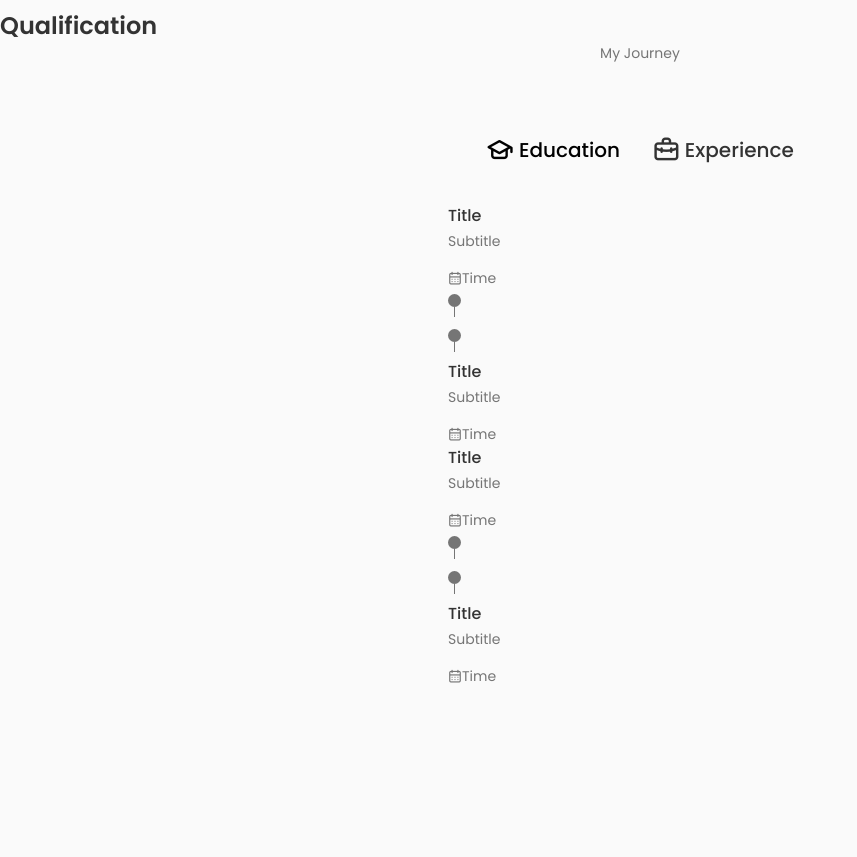
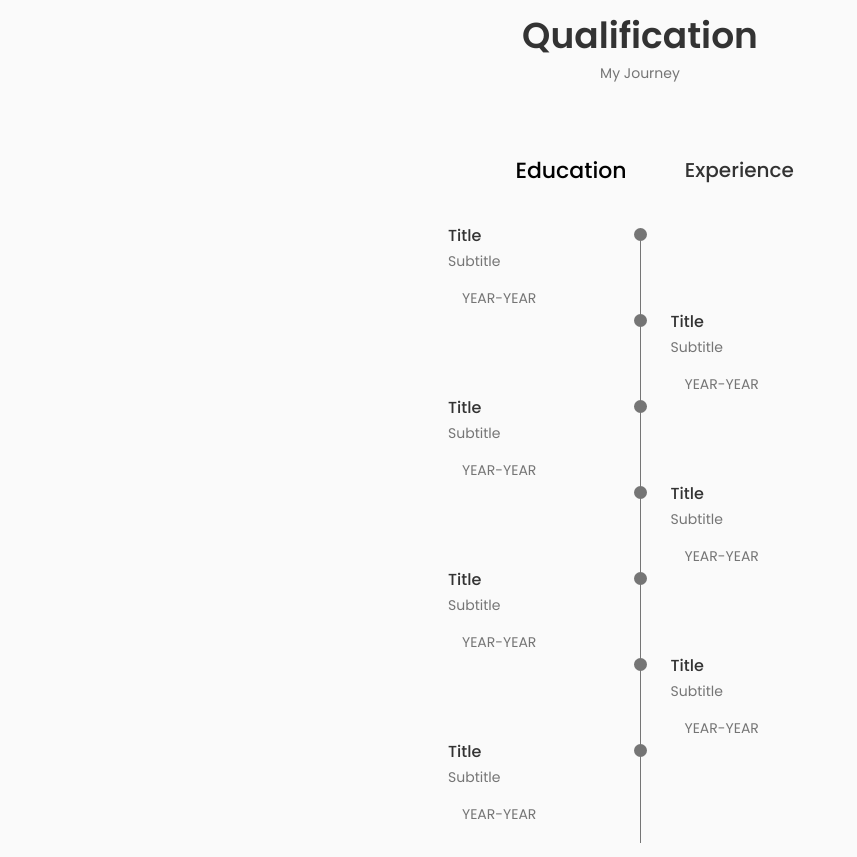
Before and after one commit to hayaman3/portfolio, a React (Create React App) app: page / in a window 1280 px wide. Shown: the part 1880-2737 px from the top of the page, without its empty margins (0-857 px from the left). Before the commit the page ends 2599 px from the top, so only its background shows below. Built offline with nearby package versions, Linux system fonts and the light colour scheme.

Commit message:
fixed Qualification component bugs

```diff
--- a/src/components/qualification/Qualification.jsx
+++ b/src/components/qualification/Qualification.jsx
@@ -4,7 +4,7 @@ import './qualification.css';
 function Qualification() {
   return (
     <section className="qualification section">
-      <h2 className="title">Qualification</h2>
+      <h2 className="section-title">Qualification</h2>
       <span className="section-subtitle">My Journey</span>
 
       <div className="qualification-container container">
@@ -13,6 +13,7 @@ function Qualification() {
             <i className="uil uil-graduation-cap qualification-icon" />
             Education
           </div>
+
           <div className="qualification-button button-flex">
             <i className="uil uil-briefcase-alt qualification-icon" />
             Experience
@@ -20,8 +21,8 @@ function Qualification() {
         </div>
 
         <div className="qualification-sections">
-          <div className="qualification-content qualification-content-active">
-            <div className="quaification-data">
+          <div className="qualification-content">
+            <div className="qualification-data">
               <div>
                 <h3 className="qualification-title">Title</h3>
                 <span className="qualification-subtitle">
@@ -29,7 +30,7 @@ function Qualification() {
                 </span>
                 <div className="qualification-calendar">
                   <i className="uil uil-calendar-alt" />
-                  Time
+                  YEAR-YEAR
                 </div>
               </div>
 
@@ -39,9 +40,8 @@ function Qualification() {
               </div>
             </div>
 
-            <div className="quaification-data">
+            <div className="qualification-data">
               <div />
-
               <div>
                 <span className="qualification-rounder" />
                 <span className="qualification-line" />
@@ -53,12 +53,12 @@ function Qualification() {
                 </span>
                 <div className="qualification-calendar">
                   <i className="uil uil-calendar-alt" />
-                  Time
+                  YEAR-YEAR
                 </div>
               </div>
             </div>
 
-            <div className="quaification-data">
+            <div className="qualification-data">
               <div>
                 <h3 className="qualification-title">Title</h3>
                 <span className="qualification-subtitle">
@@ -66,7 +66,7 @@ function Qualification() {
                 </span>
                 <div className="qualification-calendar">
                   <i className="uil uil-calendar-alt" />
-                  Time
+                  YEAR-YEAR
                 </div>
               </div>
 
@@ -76,9 +76,8 @@ function Qualification() {
               </div>
             </div>
 
-            <div className="quaification-data">
+            <div className="qualification-data">
               <div />
-
               <div>
                 <span className="qualification-rounder" />
                 <span className="qualification-line" />
@@ -90,13 +89,14 @@ function Qualification() {
                 </span>
                 <div className="qualification-calendar">
                   <i className="uil uil-calendar-alt" />
-                  Time
+                  YEAR-YEAR
                 </div>
               </div>
             </div>
           </div>
+
           <div className="qualification-content">
-            <div className="quaification-data">
+            <div className="qualification-data">
               <div>
                 <h3 className="qualification-title">Title</h3>
                 <span className="qualification-subtitle">
@@ -104,7 +104,7 @@ function Qualification() {
                 </span>
                 <div className="qualification-calendar">
                   <i className="uil uil-calendar-alt" />
-                  Time
+                  YEAR-YEAR
                 </div>
               </div>
 
@@ -114,9 +114,8 @@ function Qualification() {
               </div>
             </div>
 
-            <div className="quaification-data">
+            <div className="qualification-data">
               <div />
-
               <div>
                 <span className="qualification-rounder" />
                 <span className="qualification-line" />
@@ -128,12 +127,12 @@ function Qualification() {
                 </span>
                 <div className="qualification-calendar">
                   <i className="uil uil-calendar-alt" />
-                  Time
+                  YEAR-YEAR
                 </div>
               </div>
             </div>
 
-            <div className="quaification-data">
+            <div className="qualification-data">
               <div>
                 <h3 className="qualification-title">Title</h3>
                 <span className="qualification-subtitle">
@@ -141,7 +140,7 @@ function Qualification() {
                 </span>
                 <div className="qualification-calendar">
                   <i className="uil uil-calendar-alt" />
-                  Time
+                  YEAR-YEAR
                 </div>
               </div>
 
--- a/src/components/qualification/qualification.css
+++ b/src/components/qualification/qualification.css
@@ -14,9 +14,12 @@
   color: var(--title-color);
   margin: 0 var(--mb-1);
   cursor: pointer;
+  transition: .3s;
+
 }
 
 .qualification-button:hover {
+  transform: scale(1.1);
   color: var(--title-color-dark);
 }
 
@@ -26,7 +29,10 @@
 }
 
 .qualification-active {
-  color: var(--title-color-dark)
+  transition: .3s;
+  color: var(--title-color-dark);
+  transform: scale(1.1);
+
 }
 
 .qualification-sections {
@@ -36,7 +42,7 @@
 }
 
 .qualification-content {
-  display: none;
+  /* display: none; */
 }
 
 .qualification-content-active {
@@ -75,9 +81,7 @@
 .qualification-line {
   display: block;
   width: 1px;
-  height: 10px;
-  /* height: 100%; */
+  height: 100%;
   background-color: var(--text-color);
-
   transform: translate(6px, -7px);
 }
```
